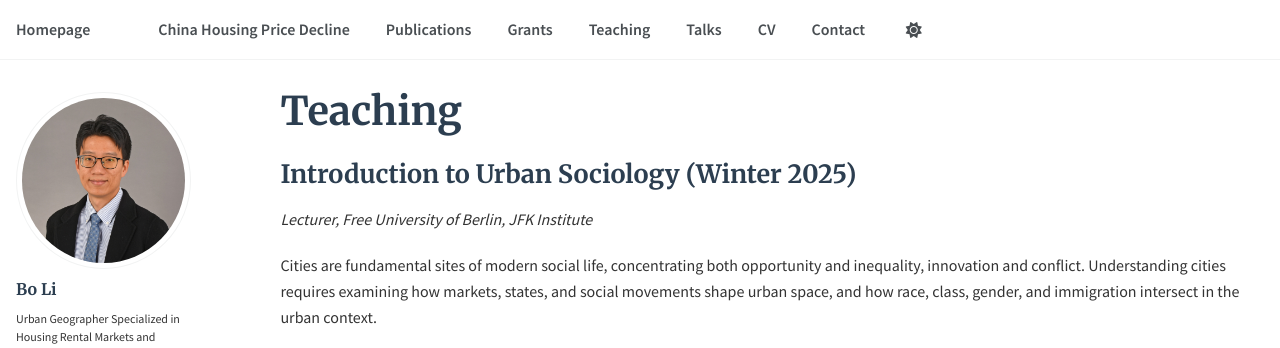
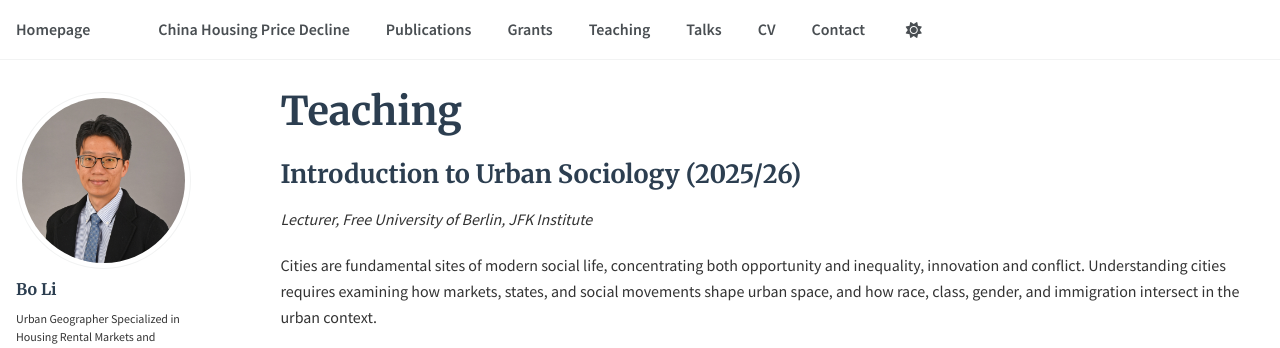
Before and after one commit to housingforall/housingforall.github.io, a Jekyll site: the page built from _pages/teaching.md, in a window 1280 px wide and 1110 px high. Shown: the top 348 px of the window. Built offline with Jekyll 4.4.1, drawn with Linux system fonts in a browser that asks for light colours; some web fonts are replaced.

Commit message:
Update teaching.md

```diff
--- a/_pages/teaching.md
+++ b/_pages/teaching.md
@@ -7,7 +7,7 @@ author_profile: true
 
 {% include base_path %}
 
-### Introduction to Urban Sociology (Winter 2025)
+### Introduction to Urban Sociology (2025/26)
 *Lecturer, Free University of Berlin, JFK Institute*
 
 Cities are fundamental sites of modern social life, concentrating both opportunity and inequality, innovation and conflict. Understanding cities requires examining how markets, states, and social movements shape urban space, and how race, class, gender, and immigration intersect in the urban context.
```
